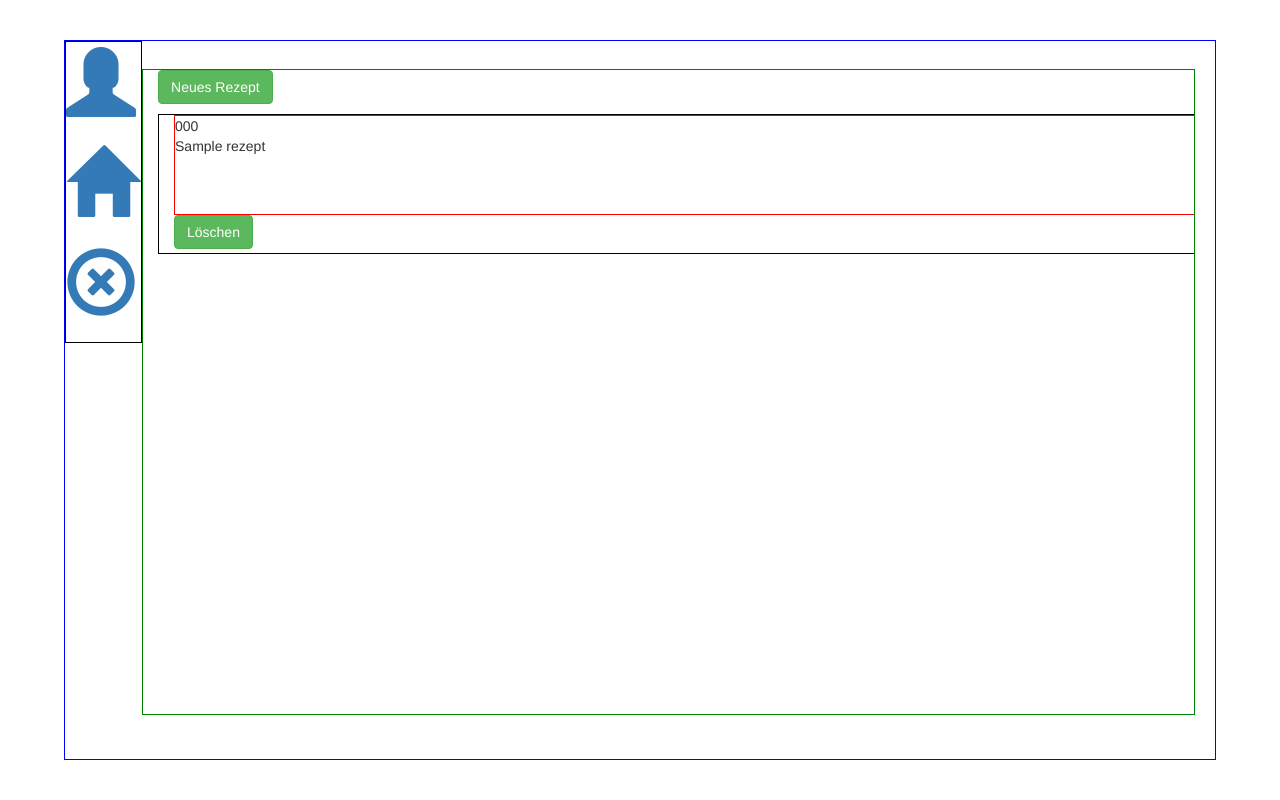
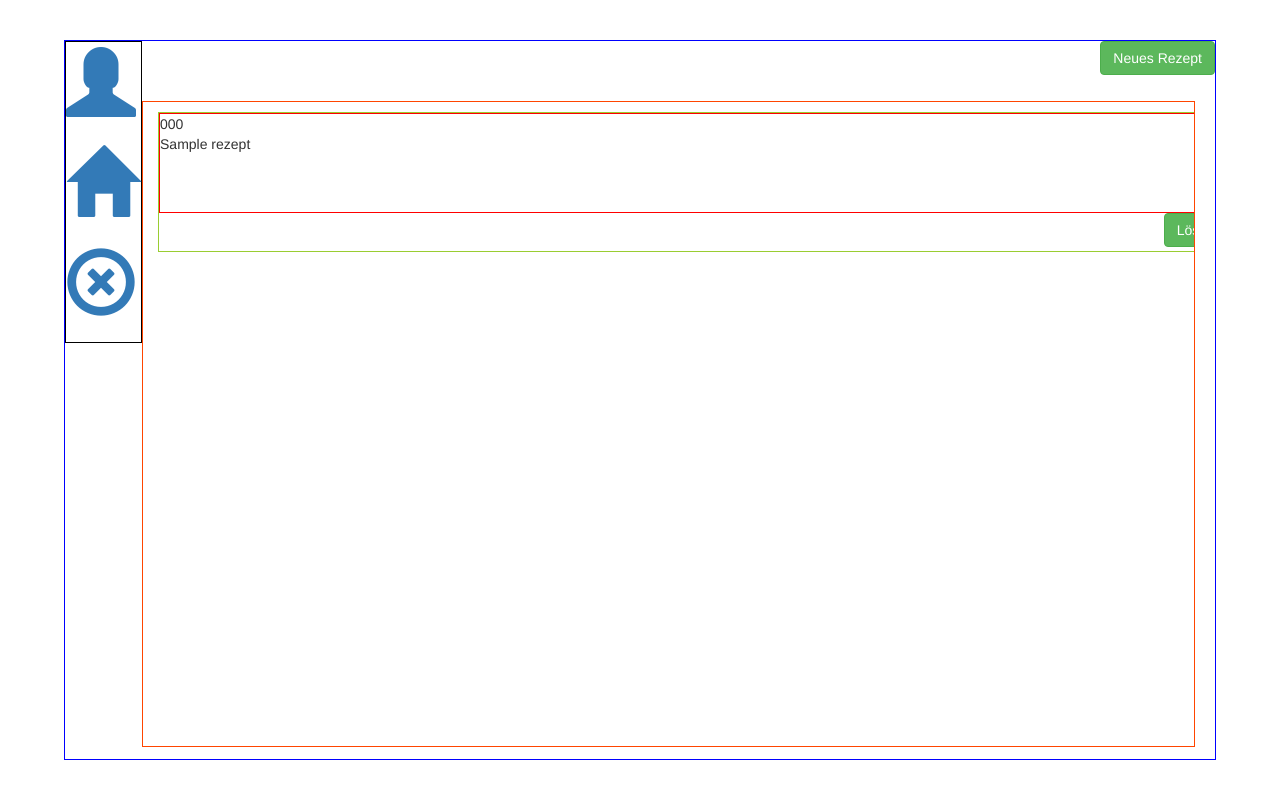
Before and after one commit to analy96/kochtopf, a PHP site: template view/profil_index.php in a window 1280 px wide. Run offline with PHP 8.4, Linux system fonts and the light colour scheme; the template is opened without the code that fills it: most values are stand-ins (such as "Sample title", 1, 10 or a date in 2020).

Commit message:
settings

```diff
--- a/view/css/style.css
+++ b/view/css/style.css
@@ -1,12 +1,3 @@
-#inhalt{
-    overflow-y: scroll;
-    margin-left: auto;
-    margin-right: 20px;
-    margin-top: 28px;
-    margin-bottom: 80px;
-    border: 1px solid green;
-    height: 90%;
-}
 #wrapper{
     padding: 0;
     width: 90%;
@@ -30,15 +21,26 @@
     list-style-type: none;
     margin: 0; padding: 0;
 }
+#inhalt{
+    overflow-y: scroll;
+    margin-left: auto;
+    margin-right: 20px;
+    margin-top: 60px;
+    border: 1px solid orangered;
+    height: 90%;
+}
+
 #aussen-zelle{
-    border: 1px solid black;
+    border: 1px solid yellowgreen;
     height: 140px;
+    padding: 0;
 }
 #innere-zelle{
     border: 1px solid red;
     height: 100px;
     overflow: hidden;
     padding-left: 0;
+    float: left;
 }
 #anzeige-button{
     float: right;
@@ -58,37 +60,26 @@
 }
 
 #inhalt-homeAnzeige{
-   border: 1px solid pink;
+   border: 1px solid royalblue;
    overflow: hidden;
-}
-#main-homeAnzeige{
-    border: 1px solid yellow;
-    padding:0;
-    float:left;
-    margin: 0;
-    overflow: hidden;
 }
 #head-inhalt-homeAnzeige{
     border: 1px solid red;
     float: left;
 }
-#footer-inhalt-homeAnzeige{
-    vertical-align: bottom;
-    border: 1px solid black;
-    float: left;
-}
 #body-inhalt-homeAnzeige{
     border: 1px solid green;
-    float: left;
+    height: 90%;
+    overflow: auto;
 }
 #kommentar-inhalt-homeAnzeige{
     border: 1px solid red;
     overflow-y: scroll;
-    float: left;
-    width: 275px;
+    height: 50%;;
 }
 #kommentar-text{
     border:1px solid black;
+
 }
 
 .overlay {
@@ -146,3 +137,6 @@
  border:1px solid blue;
  overflow-y: scroll;
 }
+#auswahl-button{
+    float: right;
+}
--- a/view/profil_index.php
+++ b/view/profil_index.php
@@ -1,5 +1,5 @@
+<a href="#popup2" id="auswahl-button" id="neuesRezept-button" type="button" class="btn btn-success">Neues Rezept</a>
 <div id="inhalt" class="container-fluid">
-                        <a href="#popup2" id="neues-rezept-button" type="button" class="btn btn-success">Neues Rezept</a>
         <?php if (empty($rezepte)): ?>
 		    <div class="dhd">
 			    <h2 class="item title">Hoopla! Keine Rezepte gefunden.</h2>
@@ -18,8 +18,8 @@
                             </tr>
 				        </table>
                     </div>
-                    <a name="text" value="<?=$rezept->rezept;?>" href="#popup1<?=$rezept->id;?>" id="anzeige-button" type="button" class="btn btn-success">Anzeigen</a>
-                    <a href="profil/rezeptLoeschen?id=<?=$rezept->id;?>" id="löschen-button" type="button" class="btn btn-success">Löschen</a>
+                    <a id="auswahl-button" name="text" value="<?=$rezept->rezept;?>" href="#popup1<?=$rezept->id;?>" id="anzeige-button" type="button" class="btn btn-success">Anzeigen</a>
+                    <a id="auswahl-button" href="profil/rezeptLoeschen?id=<?=$rezept->id;?>" id="löschen-button" type="button" class="btn btn-success">Löschen</a>
                 </div>
             </p>
             <div id="popup1<?=$rezept->id;?>" class="overlay">
```
Also changed, not shown: view/homeAnzeige_index.php (+7 -10 lines).
